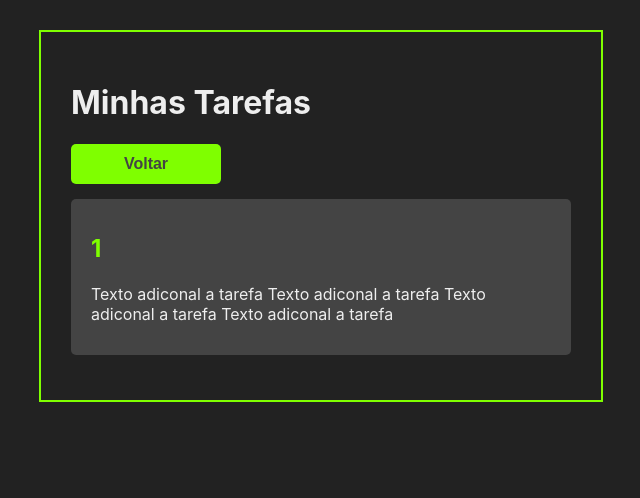
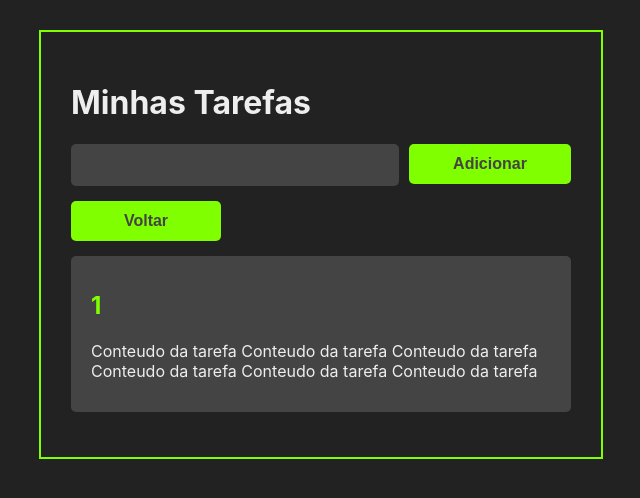
Before and after one commit to ruanodev/agenda-tarefas, a React (Create React App) app: page /1 in a window 1280 px wide. Shown: the top 498 px of the page, without its empty margins (319-959 px from the left). Built offline with nearby package versions, Linux system fonts and the light colour scheme; no server answers.

Commit message:
atualiza

```diff
--- a/App.js
+++ b/App.js
@@ -54,7 +54,7 @@ const App = () => {
      <Router>
        <div className="container">
                 <Header />
-           <Route path="/" exact render={() => (
+           <Route path="" exact render={() => (
               <>
                 <AddTarefa handleTarefaAddition={handleTarefaAddition} />
                 <Tarefas tarefas={tarefas} handleTarefaClick={handleTarefaClick} handleTarefaDeletion={handleTarefaDeletion} />
--- a/src/components/TarefaDetails.js
+++ b/src/components/TarefaDetails.js
@@ -22,11 +22,13 @@ const TarefaDetails = () => {
             <div className="tarefa-details-container">
                 <h2>{params.tarefaTitle}</h2>
                 <p>
-                 Texto adiconal a tarefa
-                 Texto adiconal a tarefa
-                 Texto adiconal a tarefa
-                 Texto adiconal a tarefa
-                </p>
+                 Conteudo da tarefa
+                 Conteudo da tarefa
+                 Conteudo da tarefa
+                 Conteudo da tarefa
+                 Conteudo da tarefa
+                 Conteudo da tarefa
+               </p>
             </div>
         </>
     );
```
Also changed, not shown: 1 other file (tests, documents, lock files or other folders).
